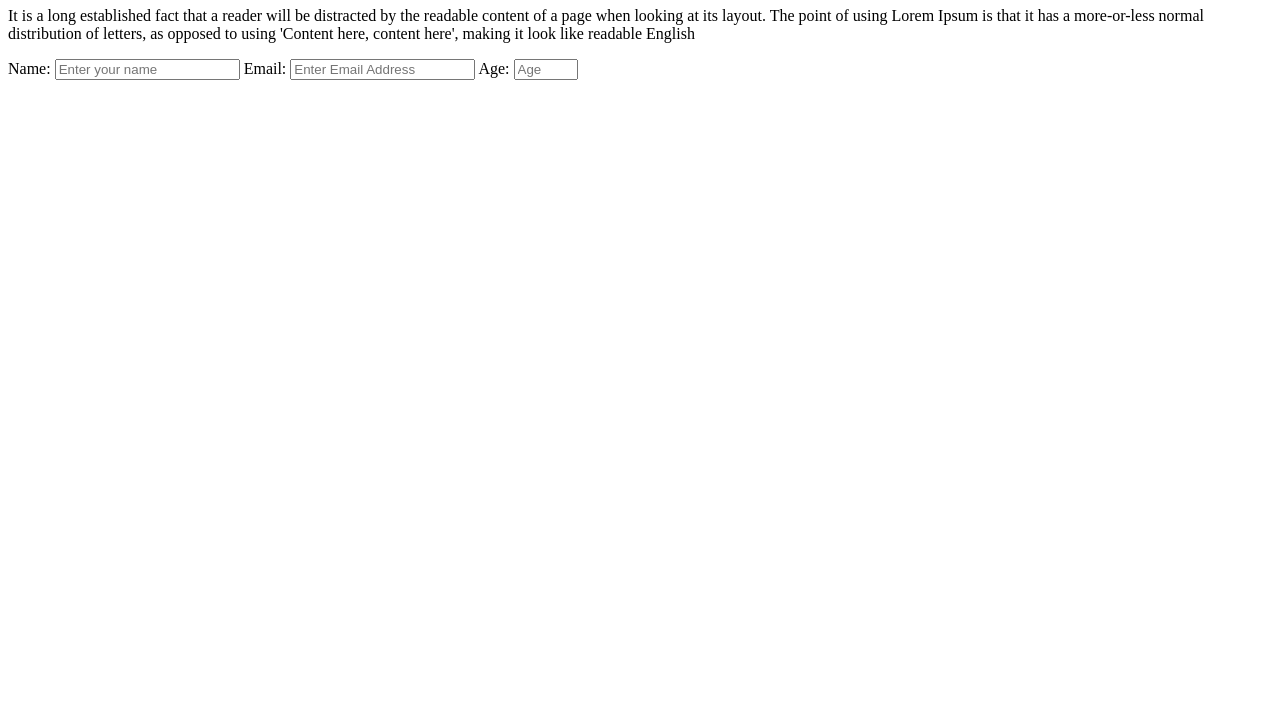
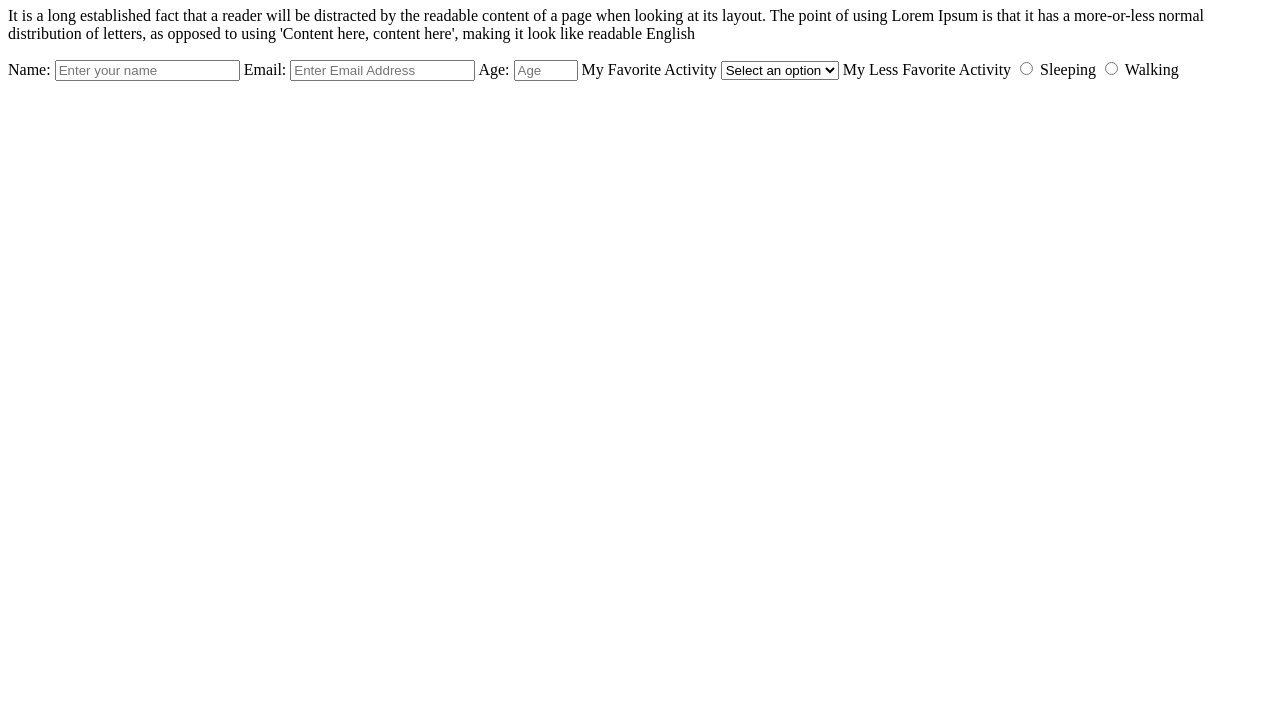
Before and after one commit to joshkhama/microverse-trial, a plain HTML site: page index.html in a window 1280 px wide. Shown: the part 73-800 px from the top of the page. Drawn offline with Linux system fonts and the light colour scheme.

Commit message:
droplist and radio inputs added

```diff
--- a/index.html
+++ b/index.html
@@ -25,6 +25,18 @@
     <input type="email" name="email" id="email" placeholder="Enter Email Address" required>
     <label for="number" id="number-label">Age:</label>
     <input type="number" name="number" id="number" placeholder="Age" required min="12" max="120">
+    <label for="dropdown">My Favorite Activity</label>
+    <select name="favorite" id="dropdown">
+      <option value="default">Select an option</option>
+      <option value="music">Music</option>
+      <option value="internet">Intenet</option>
+      <option value="reading">Reading</option>
+    </select>
+    <label for="less-favorite">My Less Favorite Activity</label>
+    <input type="radio" name="less-favorite" id="sleeping" value="sleeping">
+    <label for="sleeping">Sleeping</label>
+    <input type="radio" name="less-favorite" id="walking" value="walking">
+    <label for="walking">Walking</label>
   </form>
 </body>
 
```
